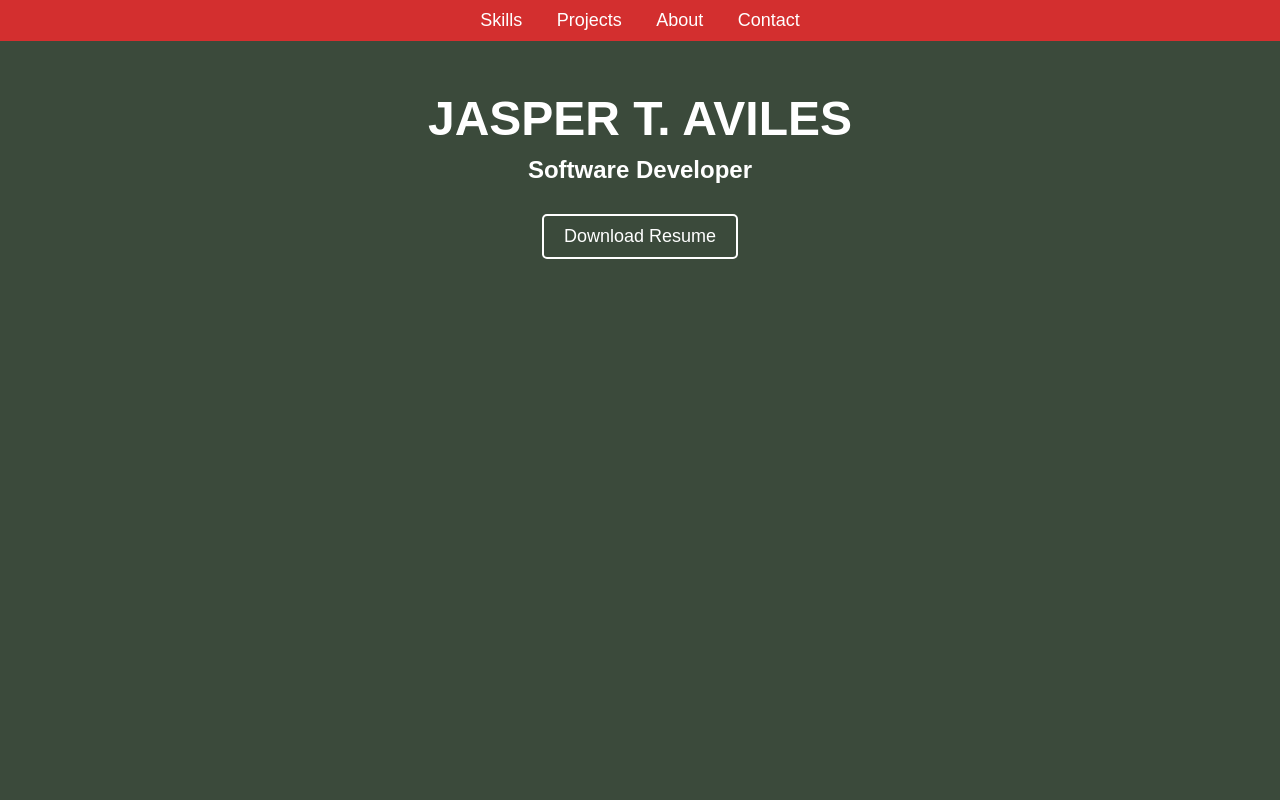
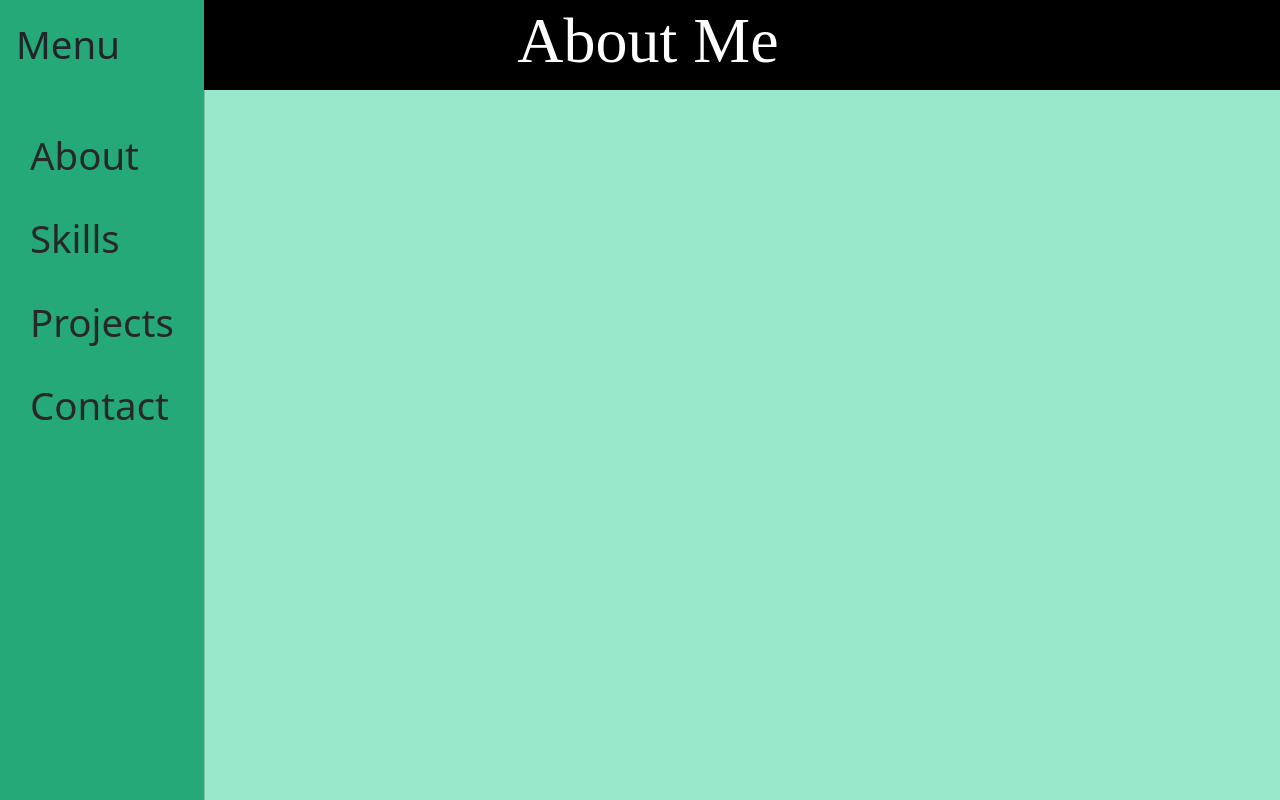
Before and after one commit to jasperaviles54/portfolio, a plain HTML site: page projects.html in a window 1280 px wide. Drawn offline with nearby package versions, Linux system fonts and the light colour scheme; a web font is replaced by a local one.

Commit message:
Update projects.html

```diff
--- a/projects.html
+++ b/projects.html
@@ -2,64 +2,49 @@
 <html lang="en">
 <head>
     <meta charset="UTF-8">
-    <meta name="viewport" content="width=device-width, initial-scale=1.0">
-    <title>Jasper T. Aviles - Software Developer</title>
-    <style>
-        body {
-            margin: 0;
-            font-family: Arial, sans-serif;
-            background-color: #3b4a3b;
-            color: white;
-            text-align: center;
-        }
-        .navbar {
-            background-color: #d32f2f;
-            padding: 10px 0;
-        }
-        .navbar a {
-            color: white;
-            text-decoration: none;
-            margin: 0 15px;
-            font-size: 18px;
-        }
-        .content {
-            margin-top: 50px;
-        }
-        .content h1 {
-            font-size: 48px;
-            margin: 0;
-        }
-        .content h2 {
-            font-size: 24px;
-            margin: 10px 0;
-        }
-        .resume-button {
-            display: inline-block;
-            margin-top: 20px;
-            padding: 10px 20px;
-            border: 2px solid white;
-            border-radius: 5px;
-            color: white;
-            text-decoration: none;
-            font-size: 18px;
-        }
-        .resume-button:hover {
-            background-color: white;
-            color: #3b4a3b;
-        }
-    </style>
+    <meta name="viewport" content="width=device-width, initial-scale=1">
+    <link href='https://fonts.googleapis.com/css?family=42dot Sans' rel='stylesheet'>
+    <link rel="stylesheet" href="styles.css">
+    <link href="https://cdn.jsdelivr.net/npm/bootstrap@5.3.5/dist/css/bootstrap.min.css" rel="stylesheet" integrity="sha384-SgOJa3DmI69IUzQ2PVdRZhwQ+dy64/BUtbMJw1MZ8t5HZApcHrRKUc4W0kG879m7" crossorigin="anonymous">
+    <title>Projects</title>
 </head>
 <body>
-    <div class="navbar">
-        <a href="#skills">Skills</a>
-        <a href="#projects">Projects</a>
-        <a href="#about">About</a>
-        <a href="#contact">Contact</a>
-    </div>
-    <div class="content">
-        <h1>JASPER T. AVILES</h1>
-        <h2>Software Developer</h2>
-        <a href="#" class="resume-button">Download Resume</a>
-    </div>
+    <script src="https://cdn.jsdelivr.net/npm/bootstrap@5.3.5/dist/js/bootstrap.bundle.min.js" integrity="sha384-k6d4wzSIapyDyv1kpU366/PK5hCdSbCRGRCMv+eplOQJWyd1fbcAu9OCUj5zNLiq" crossorigin="anonymous"></script>
+    <script src="script.js" defer></script>
+    <noscript>
+        <p class="text-center text-danger" role="alert">JavaScript is disabled in your browser. Some features may not work as expected.</p>
+    </noscript>
+    <header class="header-bar d-flex">
+        <button class="d-lg-none menu-button" type="button" data-bs-toggle="offcanvas" data-bs-target="#offcanvaslinks">
+            Menu
+        </button>
+        <div class="flex-grow-1 text-center align-self-center">
+            <h1 class="title-margin ps-lg-3">About Me</h1>
+        </div>
+    </header>
+    <main class="container-fluid sub-content min-vh-100">
+        <div class="row align-items-center gy-4 mt-lg-5">
+            <div class="col-lg-2">
+                <div class="offcanvas offcanvas-start" id="offcanvaslinks">
+                    <div class="offcanvas-header">
+                        <h1 class="offcanvas-title">
+                            Menu
+                        </h1>
+                        <button type="button" class="d-lg-none btn-close text-reset" data-bs-dismiss="offcanvas" aria-label="Close">
+                        </button>
+                    </div>
+                    <div class="offcanvas-body">
+                        <nav class="navbar d-flex justify-content-center" aria-label="Navigation Menu">
+                            <ul class="navbar-nav nav-links">
+                            </ul>
+                        </nav>
+                    </div>
+                </div>
+            </div>
+            <!--div class="col-12 col-lg-10">
+
+            </div-->
+        </div>
+    </main>
 </body>
 </html>
```
